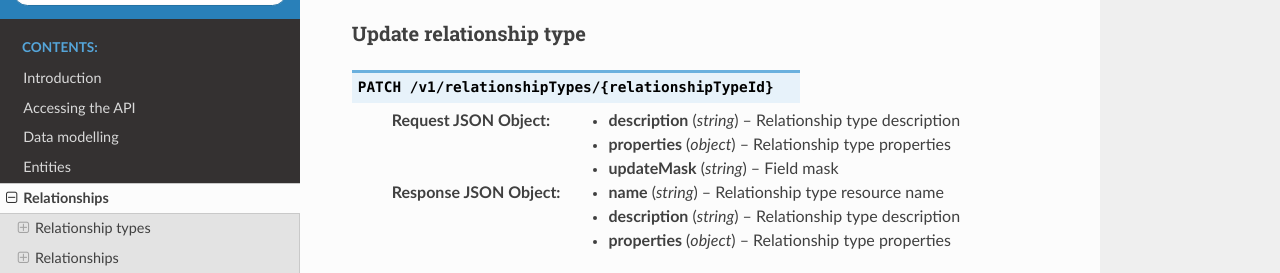
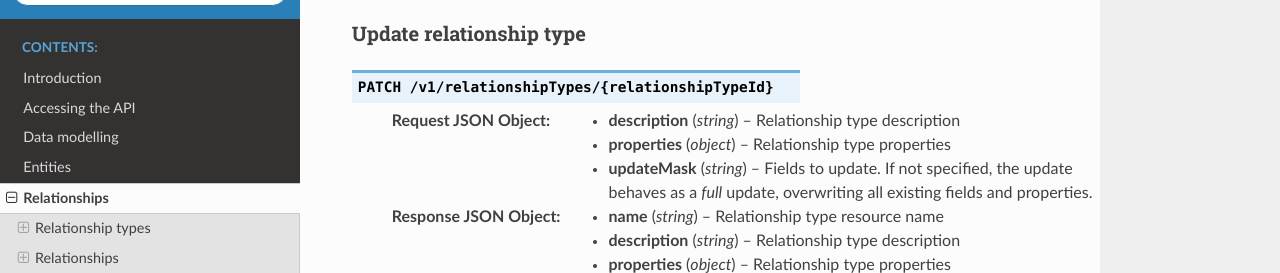
Before and after one commit to Exabel/api, a Sphinx documentation site: the page built from exabel/api/data/doc/relationships.rst, in a window 1280 px wide and 900 px high, scrolled down 1964 px, cut to the strip 99-372 px from the top of the window. Built offline with Sphinx 7.4.7 and the Read the Docs theme 2.0.0, drawn with Linux system fonts in a browser that asks for light colours; formulas are drawn with MathJax 3; some of the changed text lies outside the part shown.

```diff
--- a/exabel/api/data/doc/entities.rst
+++ b/exabel/api/data/doc/entities.rst
@@ -279,7 +279,8 @@ Update entity
     :reqjson string displayName: Entity display name.
     :reqjson string description: Entity description.
     :reqjson object properties: Entity properties.
-    :reqjson string updateMask: Field mask.
+    :reqjson string updateMask: Fields to update. If not specified, the update behaves as a *full* update,
+                                overwriting all existing fields and properties.
 
     :resjson string name: Entity resource name.
     :resjson string displayName: Entity display name.
--- a/exabel/api/data/doc/relationships.rst
+++ b/exabel/api/data/doc/relationships.rst
@@ -168,7 +168,8 @@ Update relationship type
 
     :reqjson string description: Relationship type description
     :reqjson object properties: Relationship type properties
-    :reqjson string updateMask: Field mask
+    :reqjson string updateMask: Fields to update. If not specified, the update behaves as a *full* update,
+                                overwriting all existing fields and properties.
 
     :resjson string name: Relationship type resource name
     :resjson string description: Relationship type description
@@ -371,7 +372,8 @@ Update relationship
     :reqjson string toEntity: The entity resource name of the end point of the relationship (required).
     :reqjson string description: Relationship description.
     :reqjson object properties: Relationship properties.
-    :reqjson string updateMask: Field mask.
+    :reqjson string updateMask: Fields to update. If not specified, the update behaves as a *full* update,
+                                overwriting all existing fields and properties.
 
     :resjson string parent: Relationship type resource name.
     :resjson string fromEntity: The entity resource name of the start point of the relationship.
--- a/exabel/api/data/doc/signals.rst
+++ b/exabel/api/data/doc/signals.rst
@@ -148,7 +148,8 @@ Update signal
     :reqjson string downsamplingMethod: The default downsampling method to use when this signal is re-sampled into
         larger intervals. When two or more values in an interval needs to be aggregated into a single value, specifies
         how they are combined. One of ``MEAN``, ``FIRST``, ``LAST``, ``SUM``, ``MIN``, ``MAX``.
-    :reqjson array updateMask: Field mask.
+    :reqjson array updateMask: Fields to update. If not specified, the update behaves as a *full* update,
+                               overwriting all existing fields and properties..
 
 
     :resjson string name: Signal resource name.
```
Also changed, not shown: exabel/api/data/doc/datamodel.rst (+0 -10 lines).
